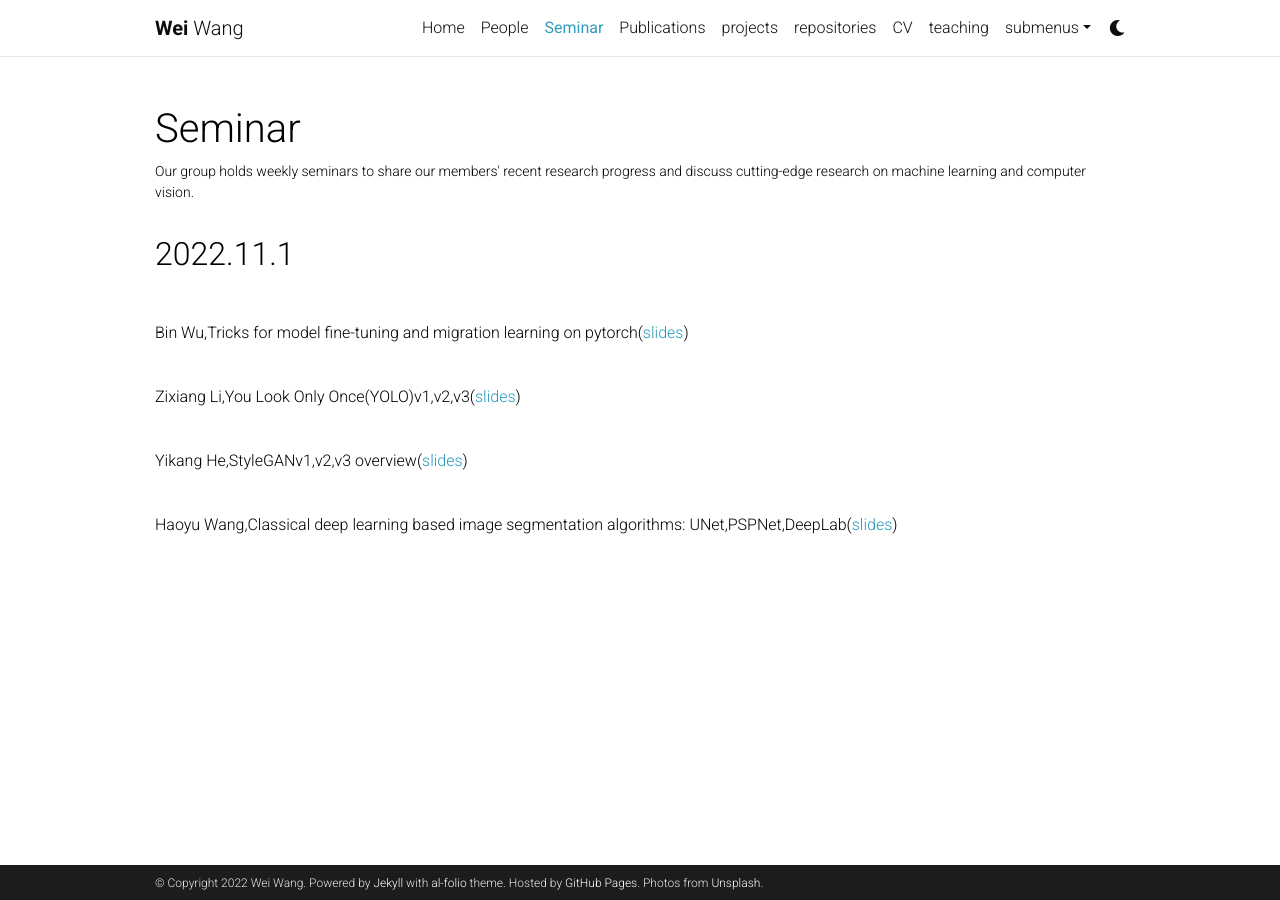
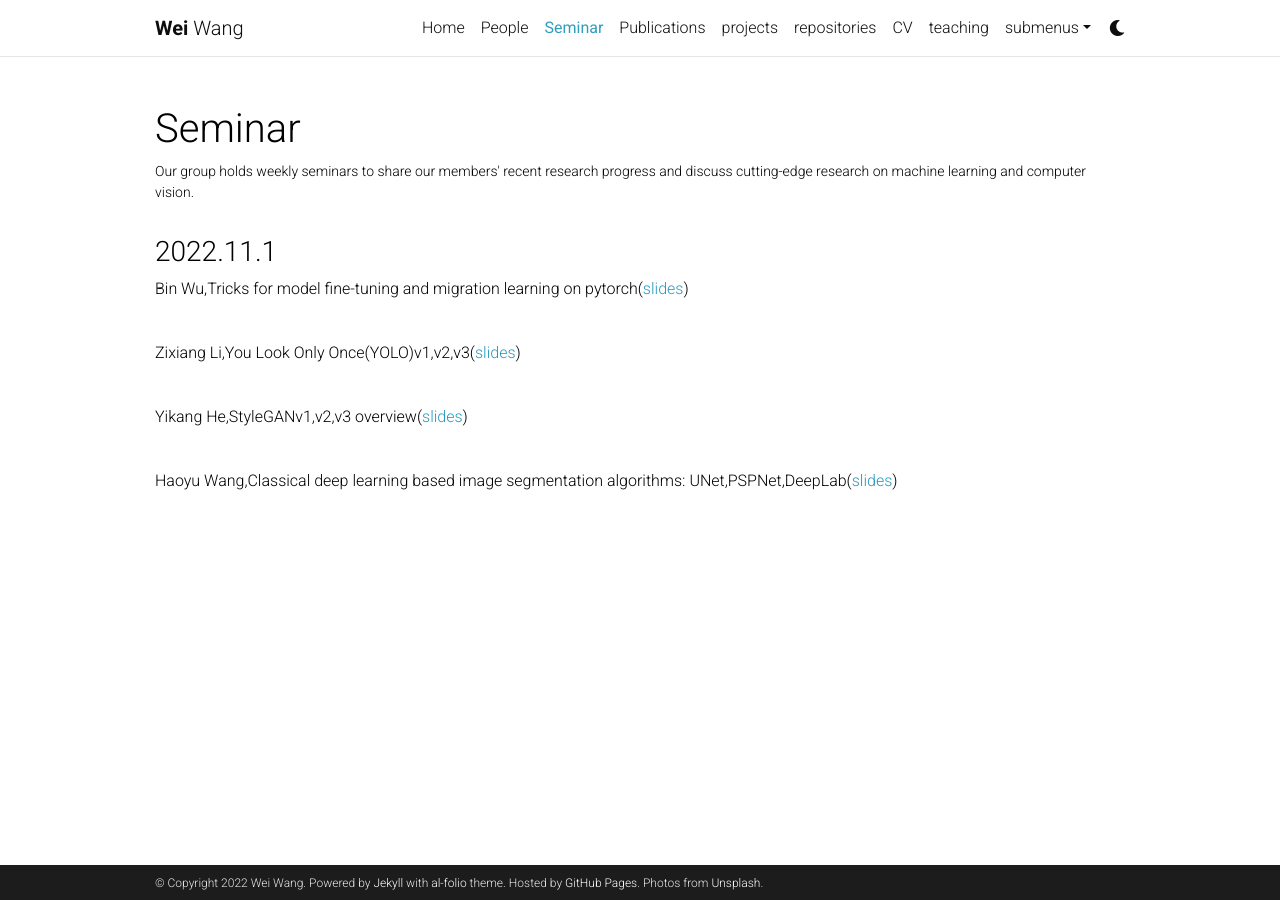
Before and after one commit to WeiWangTrento/WeiWangTrento.github.io, a Jekyll site: the page built from _pages/Seminar.md, in a window 1280 px wide. Built offline with Jekyll 4.4.1, drawn with Linux system fonts in a browser that asks for light colours; comment, search, counter and statistics services are not loaded; a style sheet for code colours, icons or effects is not loaded.

Commit message:
Update Seminar.md

```diff
--- a/_pages/Seminar.md
+++ b/_pages/Seminar.md
@@ -5,8 +5,7 @@ title: Seminar
 description: Our group holds  weekly seminars to share our members' recent research progress and discuss cutting-edge  research on machine learning and computer vision.
 nav: true
 ---
-## 2022.11.1
-<br>
+### 2022.11.1
 <font>Bin Wu,Tricks  for model fine-tuning and migration learning on pytorch(<a href="https://weiwangtrento.github.io/assets/pdf/example_pdf.pdf">slides</a>)</font><br/>
 <font>Zixiang Li,You Look Only Once(YOLO)v1,v2,v3(<a href="https://weiwangtrento.github.io/assets/pdf/example_pdf.pdf">slides</a>)</font><br/>
 <font>Yikang He,StyleGANv1,v2,v3 overview(<a href="https://weiwangtrento.github.io/assets/pdf/example_pdf.pdf">slides</a>)</font><br/>
```
